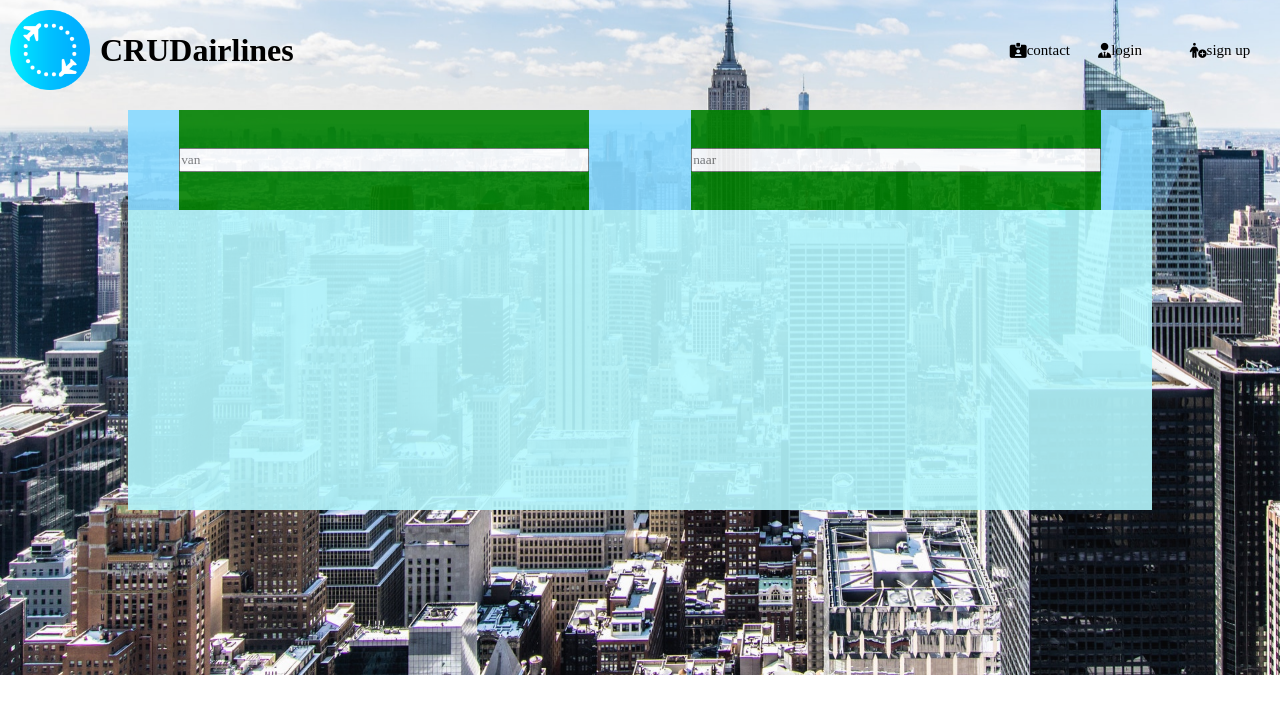
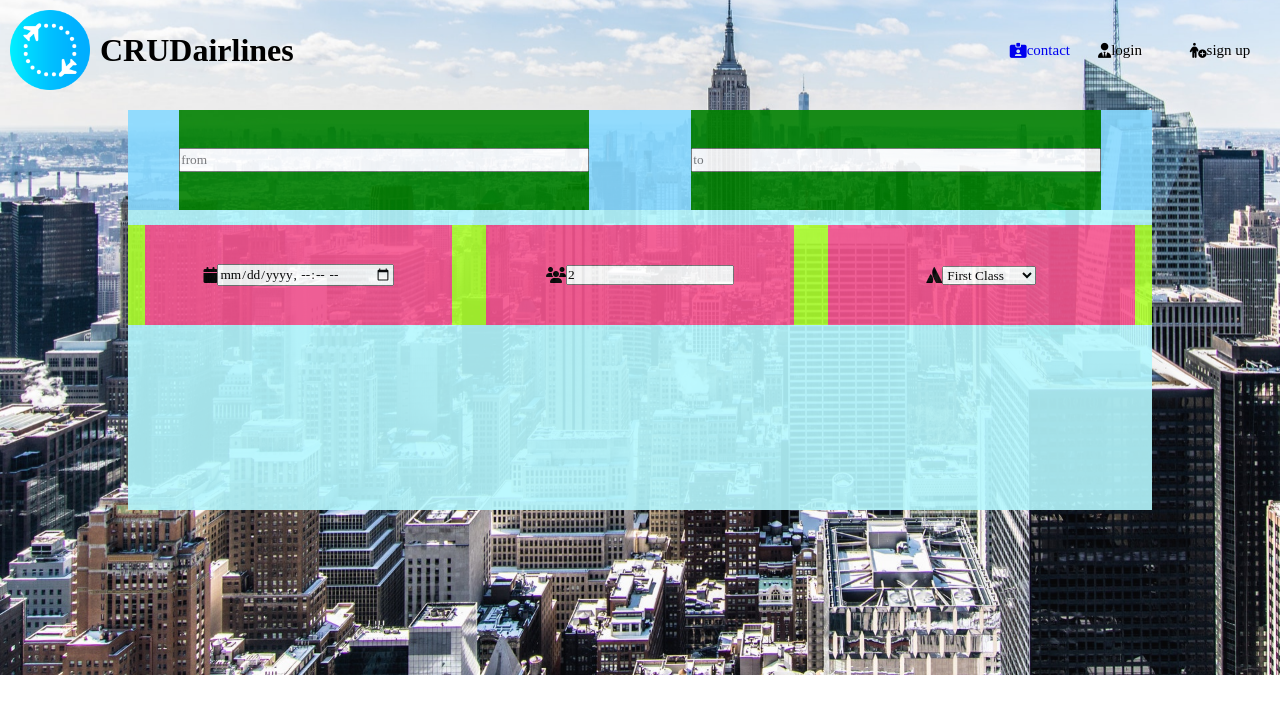
Before and after one commit to jochem11/CRUD, a PHP site: page / in a window 1280 px wide. Shown: the top 714 px of the page. Run offline with PHP 8.4, Linux system fonts and the light colour scheme; some libraries are stand-ins or nearby versions.

Commit message:
inputs klaar

```diff
--- a/contact.php
+++ b/contact.php
@@ -12,7 +12,7 @@
 </head>
 <body>
 
-    <!---header --->
+    <?php include ("navbar.php")?>
 
     <div class="contact_form">
         <form method="post">
--- a/css/styles.css
+++ b/css/styles.css
@@ -148,10 +148,9 @@
   width: 100%;
   height: 100px;
   background-color: #89daff;
-  margin-left: auto;
-  margin-right: auto;
   display: flex;
   justify-content: space-around;
+  margin-bottom: 15px;
 }
 
 .slideshow-container .boekcontainer .rij1 .van-waar {
@@ -166,6 +165,23 @@
 .slideshow-container .boekcontainer .rij1 .van-waar input {
   width: 100%;
   height: 24px;
+}
+
+.slideshow-container .boekcontainer .rij2 {
+  width: 100%;
+  height: 100px;
+  background-color: greenyellow;
+  display: flex;
+  justify-content: space-around;
+}
+
+.slideshow-container .boekcontainer .rij2Blok {
+  width: 30%;
+  height: 100%;
+  background-color: #f75590;
+  display: flex;
+  align-items: center;
+  justify-content: center;
 }
 /*//////////////////////////////////////|
 -----------overons------------|
--- a/index.php
+++ b/index.php
@@ -8,7 +8,7 @@
     <link rel="stylesheet" href="css/styles.css" />
   </head>
   <body>
-      <?php include ("navbar.php");?>
+    <?php include ("navbar.php");?>
     <div class="slideshow-container">
       <div class="mySlides fade">
         <img
@@ -41,7 +41,7 @@
         <form action="" method="post">
           <div class="rij1">
             <div class="van-waar">
-              <input list="landen" name="landen" placeholder="van" />
+              <input list="landen" name="landen" placeholder="from" required />
               <datalist id="landen">
                 <option value="Nederland">Nederland</option>
                 <option value="België">België</option>
@@ -53,7 +53,7 @@
               </datalist>
             </div>
             <div class="van-waar">
-              <input list="landen2" name="landen2" placeholder="naar" />
+              <input list="landen2" name="landen2" placeholder="to" required />
               <datalist id="landen2">
                 <option value="Nederland">Nederland</option>
                 <option value="België">België</option>
@@ -63,6 +63,30 @@
                 <option value="Frankrijk">Frankrijk</option>
                 <option value="Griekenland">Griekenland</option>
               </datalist>
+            </div>
+          </div>
+          <div class="rij2">
+            <div class="rij2Blok">
+              <i class="fa-solid fa-calendar"></i>
+              <input type="datetime-local" name="date" required />
+            </div>
+            <div class="rij2Blok">
+              <i class="fa-solid fa-users"></i>
+              <input
+                type="number"
+                name="aantal"
+                placeholder="amount"
+                value="2"
+                min="0"
+                required
+              />
+            </div>
+            <div class="rij2Blok">
+              <i class="fa-brands fa-atlassian"></i>
+              <select name="class" required>
+                <option value="First_Class">First Class</option>
+                <option value="Second_Class">Second Class</option>
+              </select>
             </div>
           </div>
         </form>
--- a/navbar.php
+++ b/navbar.php
@@ -4,10 +4,10 @@
         <h1>CRUDairlines</h1>
       </div>
       <div class="linkjesRechts">
-        <div class="contact">
+        <a href="contact.php"><div class="contact">
           <i class="fa-solid fa-id-card-clip"></i>
           <p>contact</p>
-        </div>
+        </div></a>
         <div class="login">
           <i class="fa-solid fa-user-tie"></i>
           <p>login</p>
```
